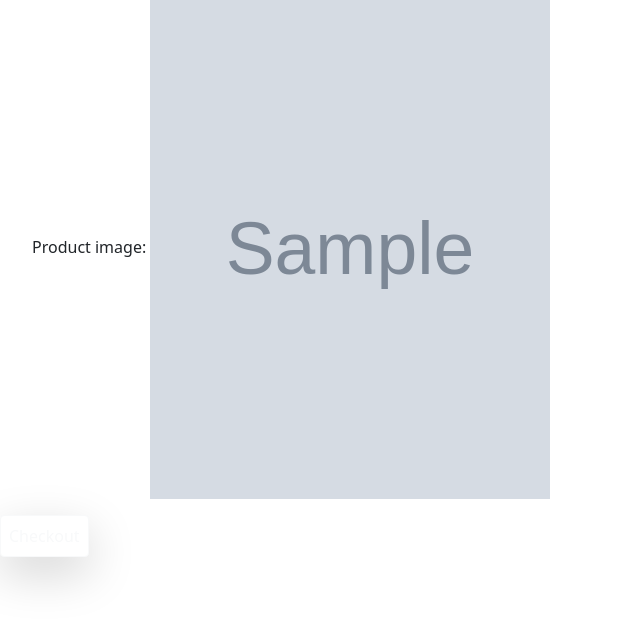
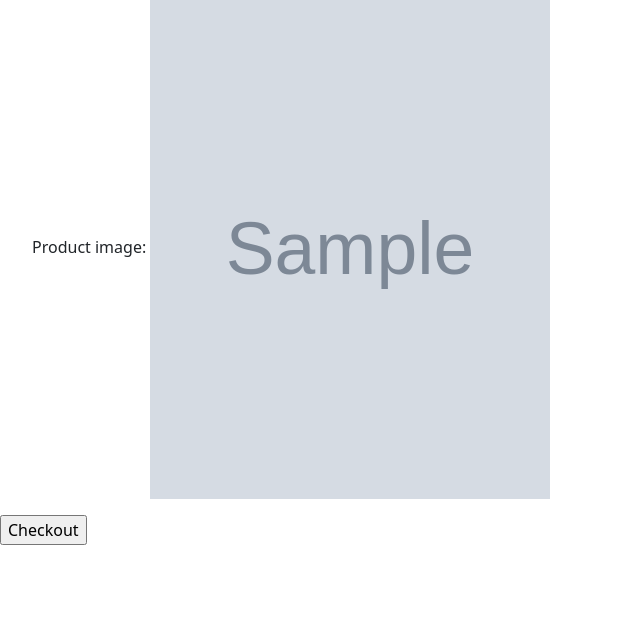
Before and after one commit to Rafapp/CMPE131Team10, a Flask app: page /usercart in a window 1280 px wide. Shown: the part 97-721 px from the top of the page, without its empty margins (0-640 px from the left). Run offline with Flask 2, Linux system fonts and the light colour scheme; a user stored in the database is signed in; tables that the repository leaves empty hold one stand-in row (values such as "Sample post"); grey boxes marked "Sample" are stand-in pictures.

Commit message:
Update usercart.html

```diff
--- a/myDigitalMarketPlace/app/templates/usercart.html
+++ b/myDigitalMarketPlace/app/templates/usercart.html
@@ -18,6 +18,6 @@
     {% endif %}
 {% endfor %}
 <form action="" method="POST" >
-<input type="submit" class="shadow-lg p-2 mb-0 bg-body rounded btn btn-outline-light" value="Checkout" name='checkout'/>
+<input type="submit" value="Checkout" name='checkout'/>
 </form>
 </html>
```
